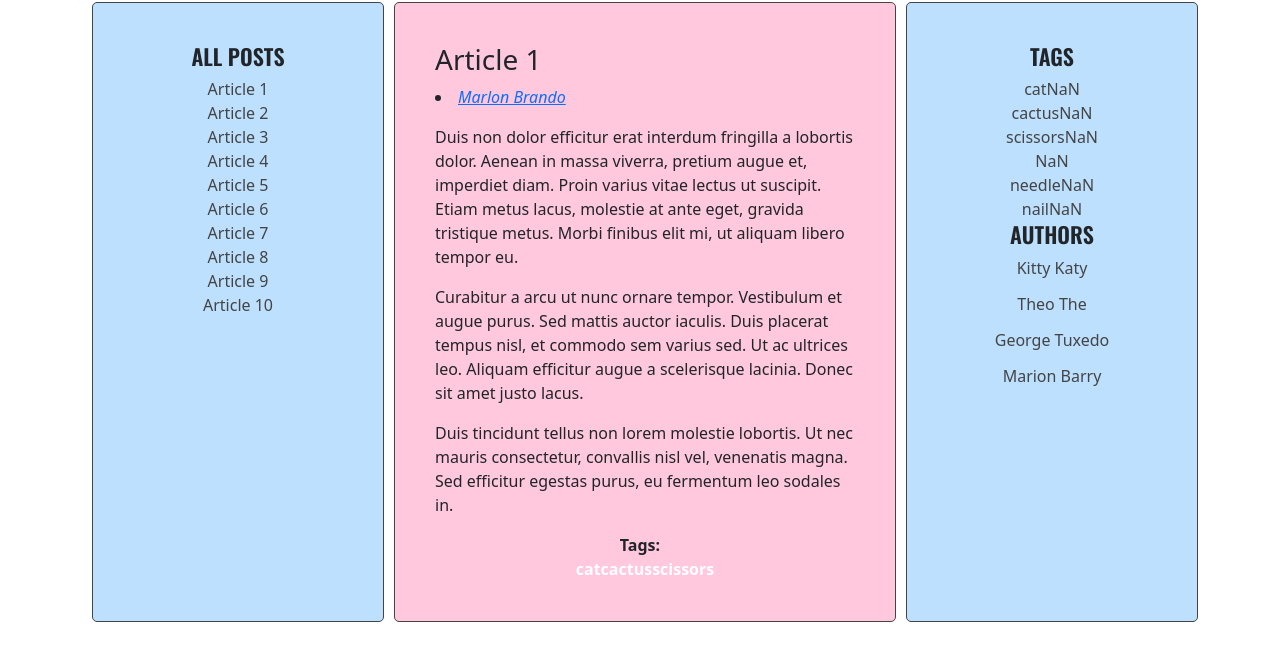
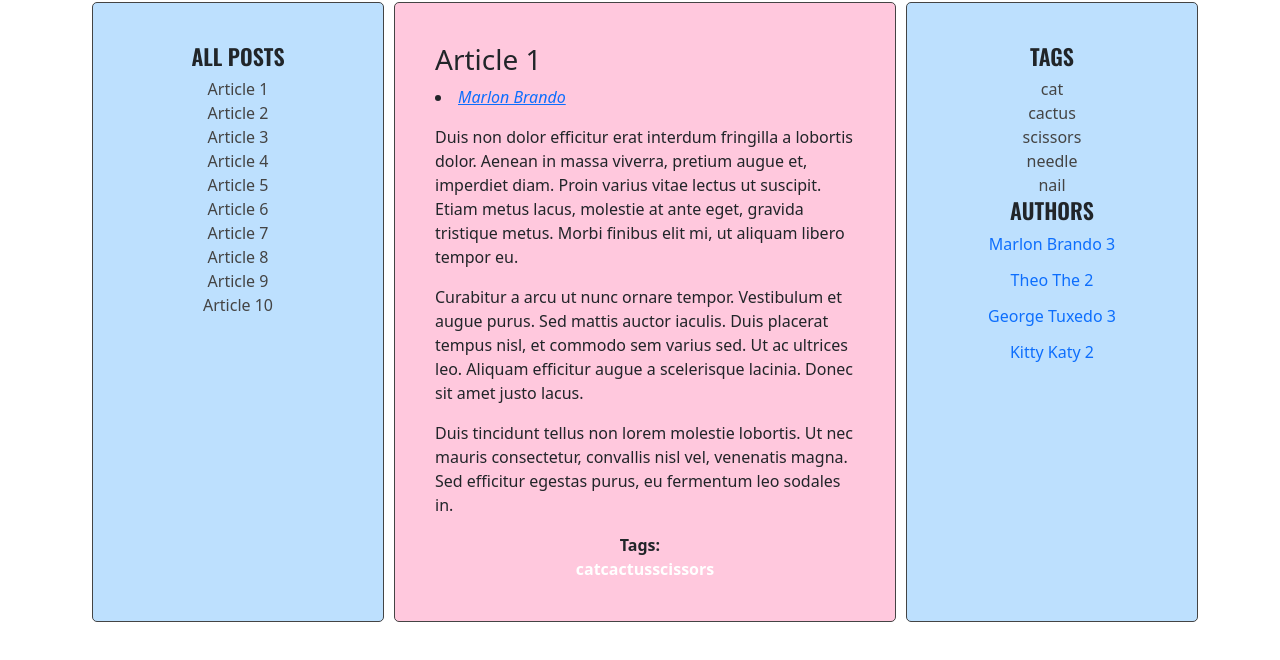
Before and after one commit to bart19870807/javascript-blog, a website: page index.html in a window 1280 px wide. Shown: the part 130-790 px from the top of the page. Drawn offline with nearby package versions, Linux system fonts and the light colour scheme.

Commit message:
Update -kill me if you want

```diff
--- a/index.html
+++ b/index.html
@@ -57,7 +57,7 @@
                   </ul>
                 </div>
               </article>
-              <article class="post" id="article-3" data-tags=" cactus scissors" data-author="Gorge Tuxedo">
+              <article class="post" id="article-3" data-tags=" cactus scissors" data-author="George Tuxedo">
                 <h3 class="post-title">Article 3</h3>
                 <p class="post-author"></p>
                 <div class="post-content">
@@ -94,7 +94,7 @@
                   </ul>
                 </div>
               </article>
-              <article class="post" id="article-5" data-tags="cat cactus needle scissors" data-author="Marion Barry">
+              <article class="post" id="article-5" data-tags="cat cactus needle scissors" data-author="Marlon Brando">
                 <h3 class="post-title">Article 5</h3>
                 <p class="post-author"></p>
                 <div class="post-content">
@@ -167,7 +167,7 @@
                   </ul>
                 </div>
               </article>
-              <article class="post " id="article-9" data-tags="cat nail" data-author="Marion Barry">
+              <article class="post " id="article-9" data-tags="cat nail" data-author="Marlon Brando">
                 <h3 class="post-title">Article 9</h3>
                 <p class="post-author"></p>
                 <div class="post-content">
@@ -212,26 +212,7 @@
               </ul>
               <h2 class="section-title">Authors</h2>
               <ul class="list authors">
-                <li>
-                  <a href="#">
-                    <span class="author-name">Kitty Katy</span>
-                  </a>
-                </li>
-                <li>
-                  <a href="#">
-                    <span class="author-name">Theo The</span>
-                  </a>
-                </li>
-                <li>
-                  <a href="#">
-                    <span class="author-name">George Tuxedo</span>
-                  </a>
-                </li>
-                <li>
-                  <a href="#">
-                    <span class="author-name">Marion Barry</span>
-                  </a>
-                </li>
+
               </ul>
             </aside>
           </main>
--- a/js/script.js
+++ b/js/script.js
@@ -9,7 +9,7 @@ const titleClickHandler = function(event){
   event.preventDefault();
   const clickedElement = this;
 
-  console.log('Link was clicked!');
+  // console.log('Link was clicked!');
   // console.log(event);
   /* [DONE] remove class 'active' from all article links  */
 
@@ -22,8 +22,8 @@ const titleClickHandler = function(event){
   // usuniecie - remove klasy active
 
   /* [IN PROGRESS] add class 'active' to the clicked link */
-  console.log('clickedElement:', clickedElement);
-  console.log('clickedElement (with plus):'+clickedElement);
+  // console.log('clickedElement:', clickedElement);
+  // console.log('clickedElement (with plus):'+clickedElement);
   clickedElement.classList.add('active');
 
   /* [DONE] remove class 'active' from all articles */
@@ -34,11 +34,11 @@ const titleClickHandler = function(event){
 
   /* get 'href' attribute from the clicked link */
   const articleSelector = this.getAttribute('href');
-  console.log(articleSelector);
+  // console.log(articleSelector);
 
   /* find the correct article using the selector (value of 'href' attribute) */
   const targetArticle = document.querySelector(articleSelector);
-  console.log(targetArticle);
+  // console.log(targetArticle);
   /* add class 'active' to the correct article */
   targetArticle.classList.add('active');
 };
@@ -50,7 +50,8 @@ const optArticleSelector = '.post',
   optArticleTagsSelector = '.post-tags .list',
   optTagsListSelector = '.tags .list',
   optCloudClassCount = 5,
-  optCloudClassPrefix = 'tag-size-'
+  optCloudClassPrefix = 'tag-size-',
+  optAuthorsListSelector = '.authors .list';
 
 
 
@@ -60,7 +61,7 @@ function generateTitleLinks(customSelector = '') {
   /* remove contents of titleList */
   const titleList = document.querySelector(optTitleListSelector);
   titleList.innerHTML = '';
-  console.log(titleList);
+  // console.log(titleList);
 
   /* for each article */
   const articles = document.querySelectorAll(optArticleSelector + customSelector);
@@ -70,7 +71,7 @@ function generateTitleLinks(customSelector = '') {
 
     /* get the article id */
     const articleId = article.getAttribute('id');
-    console.log(articleId);
+    // console.log(articleId);
 
     /* find the title element */
     const articleTitle = article.querySelector(optTitleSelector).innerHTML;
@@ -79,7 +80,7 @@ function generateTitleLinks(customSelector = '') {
 
     /* create HTML of the link */
     const linkHTML ='<li><a href="#' + articleId +' "><span>' + articleTitle + '</span></a></li>';
-    console.log(linkHTML);
+    // console.log(linkHTML);
     /* insert link into titleList */
 
     // petla for w ktorej dokonuje się iteracja links która przypisana jest do zmiennej link
@@ -89,10 +90,10 @@ function generateTitleLinks(customSelector = '') {
 
   }
 
-  console.log(html);
+  // console.log(html);
   titleList.innerHTML = html;
   const links = document.querySelectorAll('.titles a');
-  console.log(links);
+  // console.log(links);
   // stała links w której wybieramy wszystkie selectory title a
   for(let link of links){
     link.addEventListener('click', titleClickHandler);
@@ -106,7 +107,7 @@ function calculateTagsParams(tags){
     min: 999999
   };
   for(let tag in tags){
-    console.log(tag + ' is used ' + tags[tag] + ' times');
+    // console.log(tag + ' is used ' + tags[tag] + ' times');
     if(tags[tag] > params.max){
       params.max = tags[tag];
     }else if (tags[tag] < params.min){
@@ -124,11 +125,11 @@ function calculateTagClass (count, params) {
   const normalizedMax = params.max - params.min;
   // console.log(normalizedMax);
   const percentage = normalizedCount/normalizedMax;
-  console.log(percentage);
+  // console.log(percentage);
   const classNumber = Math.floor(percentage*(optCloudClassCount -1) + 1);
-  console.log(classNumber);
-
+  // console.log(classNumber);
 }
+// calculateTagClass();
 
 function generateTags() {
   /* [NEW] create a new variable allTags with an empty object */
@@ -157,7 +158,7 @@ function generateTags() {
       /* generate HTML of the link */
       const linkHTML = '<li><a href="#tag-'+ tag +'">'+ tag +'</a></li>';
       html = html + linkHTML;
-      console.log(linkHTML);
+      // console.log(linkHTML);
 
       /* add generated code to HTML variable */
       /* [NEW] check if this link is NOT already in allTags */
@@ -184,7 +185,7 @@ function generateTags() {
     const tagList = document.querySelector('.tags');
 
     const tagsParams = calculateTagsParams(allTags);
-    console.log('tagsParams:', tagsParams);
+    // console.log('tagsParams:', tagsParams);
 
     /* [NEW] create variable for all links HTML code */
     let allTagsHTML = '';
@@ -192,8 +193,8 @@ function generateTags() {
     /* [NEW] START LOOP: for each tag in allTags: */
     for(let tag in allTags){
       /* [NEW] generate code of a link and add it to allTagsHTML */
-      const tagLinkHTML = '<li><a class="' + calculateTagClass(allTags[tag], tagsParams) + '" href="#tag-'+ tag +'">'+ tag +  + '</a></li>';
-      console.log('tagLinkHTML', tagLinkHTML);
+      const tagLinkHTML = '<li><a class="' + calculateTagClass(allTags[tag], tagsParams) + '" href="#tag-'+ tag +'">'+ tag  + '</a></li>';
+      // console.log('tagLinkHTML', tagLinkHTML);
       allTagsHTML += tagLinkHTML;
     }
 
@@ -212,16 +213,16 @@ function tagClickHandler(event){
   // event.preventDefault();
   /* make new constant named "clickedElement" and give it the value of "this" */
   const clickedElement = this;
-  console.log(clickedElement);
+  // console.log(clickedElement);
   /* make a new constant "href" and read the attribute "href" of the clicked element */
   const href = clickedElement.getAttribute('href');
-  console.log(href);
+  // console.log(href);
   // /* make a new constant "tag" and extract tag from the "href" constant */
   const tag = href.replace('#tag-', '');
-  console.log(tag);
+  // console.log(tag);
   /* find all tag links with class active */
   const tagActives = document.querySelectorAll('a.active[href^="#tag-"]');
-  console.log(tagActives);
+  // console.log(tagActives);
   /* START LOOP: for each active tag link */
   /* remove class active */
   for(let tagActive of tagActives) {
@@ -246,7 +247,7 @@ function tagClickHandler(event){
 function addClickListenersToTags(){
   /* find all links to tags */
   const tagLinks = document.querySelectorAll('.post .list a');
-  console.log(tagLinks);
+  // console.log(tagLinks);
   /* START LOOP: for each link */
   for(let link of tagLinks) {
     link.addEventListener('click',tagClickHandler);
@@ -264,20 +265,81 @@ function addClickListenersToTags(){
 addClickListenersToTags();
 
 
+function calculateAuthorsParams(authors){
+  const params = {
+    max: 0,
+    min: 999999
+  };
+  for(let author in authors){
+    console.log(author + ' is used ' + authors[author] + ' times');
+    if(authors[author] > params.max){
+      params.max = authors[author];
+    }else if (authors[author] < params.min){
+      params.min = authors[author];
+    }
+  }
+  return params;
+}
+calculateAuthorsParams();
+
+function calculateAuthorsClass (count, params) {
+  const normalizedCount = count - params.min;
+  // console.log(normalizedCount);
+
+  const normalizedMax = params.max - params.min;
+  // console.log(normalizedMax);
+  const percentage = normalizedCount/normalizedMax;
+  // console.log(percentage);
+  const classNumber = Math.floor(percentage*(optCloudClassCount -1) + 1);
+  console.log(classNumber);
+
+}
+// calculateAuthorsClass();
+
 function generateAuthors() {
+  /* [NEW] create a new variable allTags with an empty object */
+  let allAuthors = {};
+  // console.log(allTags);
   const authors = document.querySelectorAll('.post');
-  console.log(authors);
+  // console.log(authors);
   for(let author of authors){
     const optWrapAuthors = author.querySelector('.post .post-author');
-    console.log(optWrapAuthors);
+    // console.log(optWrapAuthors);
     const authorsTag = author.getAttribute('data-author');
-    console.log(authorsTag);
+    // console.log(authorsTag);
     let html = '';
     const linkHTML = '<li><a href="#author-'+ authorsTag +'">' + authorsTag +'</a></li>';
     html = html + linkHTML;
-    console.log(html);
+    // console.log(html);
     // console.log(linkHTML);
     optWrapAuthors.innerHTML = html;
+    /* [NEW] check if this link is NOT already in allTags */
+    if(!allAuthors[authorsTag]){
+      /* [NEW] add generated code to allTags array */
+      allAuthors[authorsTag] =1;
+    } else {
+      allAuthors[authorsTag]++;
+    }
+    /* [NEW] find list of tags in right column */
+    const tagList = document.querySelector('.authors');
+
+    const authorsParams = calculateAuthorsParams(allAuthors);
+    console.log('authorsParams :', authorsParams);
+
+    /* [NEW] create variable for all links HTML code */
+    let allAuthorsHTML = '';
+
+    /* [NEW] START LOOP: for each tag in allTags: */
+    for(let authors in allAuthors){
+      /* [NEW] generate code of a link and add it to allTagsHTML */
+      allAuthorsHTML += '<li><a href="#author-'+ authors +'">' + authors + ' ' +allAuthors[authors] + '</a></li>';
+    }
+    console.log(allAuthorsHTML);
+    /* [NEW] END LOOP: for each tag in allTags: */
+
+    /*[NEW] add HTML from allTagsHTML to tagList */
+    tagList.innerHTML = allAuthorsHTML;
+    console.log(allAuthors);
   }
   const tagAuthorsLinks = document.querySelectorAll('.sidebar .authors');
   // console.log(tagAuthorsLinks);
```
Also changed, not shown: js/authors.js (+12 -0 lines).
